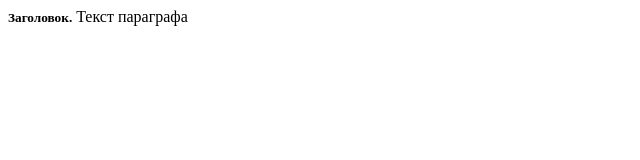
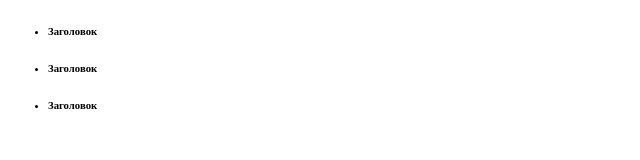
Before and after one commit to MERIN2/Laba-6, a plain HTML site: page index.html in a window 1280 px wide. Shown: the whole page, without its empty margins (0-640 px from the left). Drawn offline with Linux system fonts and the light colour scheme.

Commit message:
Задание 3 display:list-item

```diff
--- a/index.html
+++ b/index.html
@@ -5,6 +5,10 @@
     <link rel="stylesheet" type="text/css" href="style/style.css">
   </head>
   <body>
-    <h5>Заголовок.</h5> <p>Текст параграфа</p>
+    <ul>
+    <h6>Заголовок</h6>
+    <h6>Заголовок</h6>
+    <h6>Заголовок</h6>
+   </ul>
   </body>
 </html>
--- a/style/style.css
+++ b/style/style.css
@@ -1,3 +1,3 @@
-h5, p{
- display:inline;
+h6{
+ display:list-item;
 }
```
